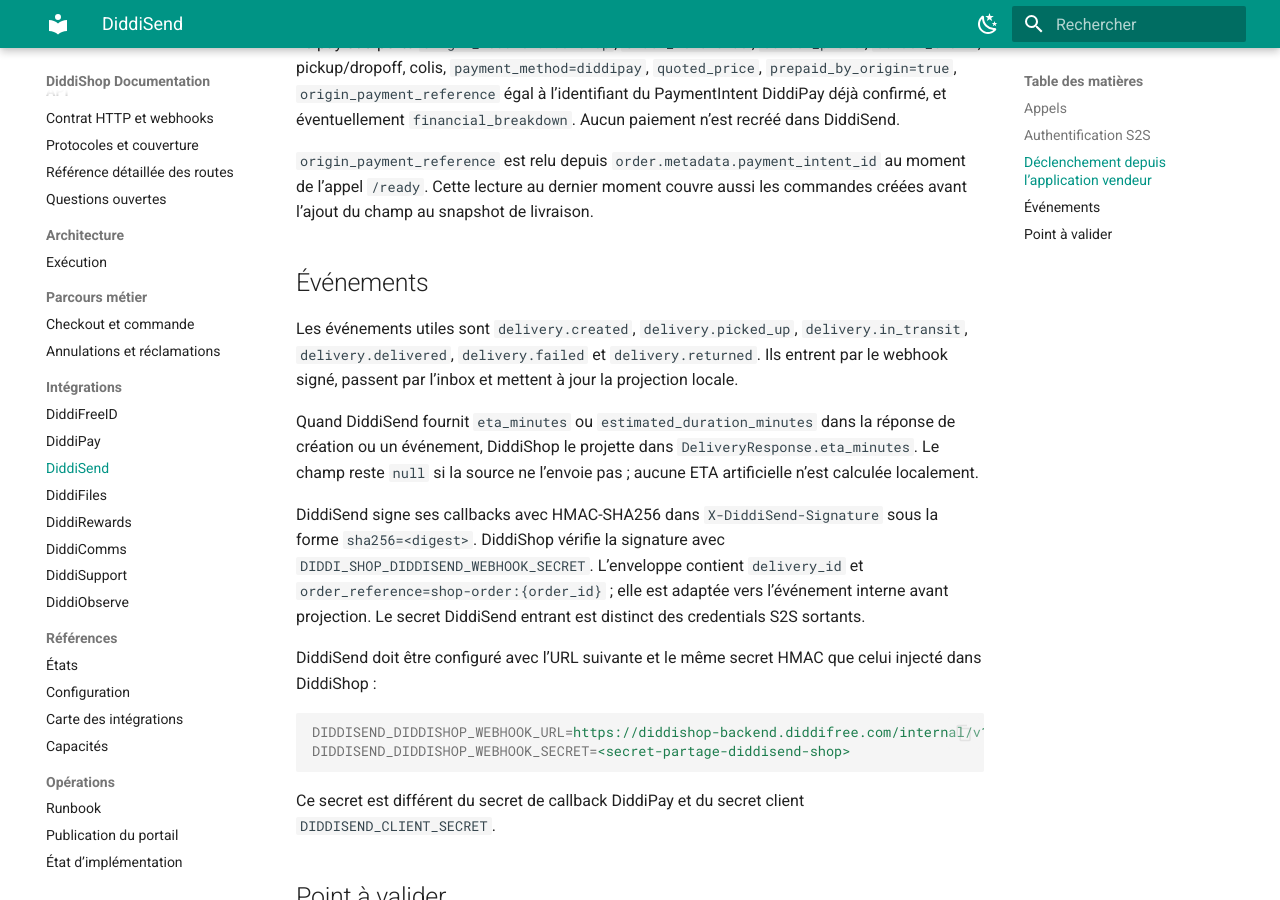
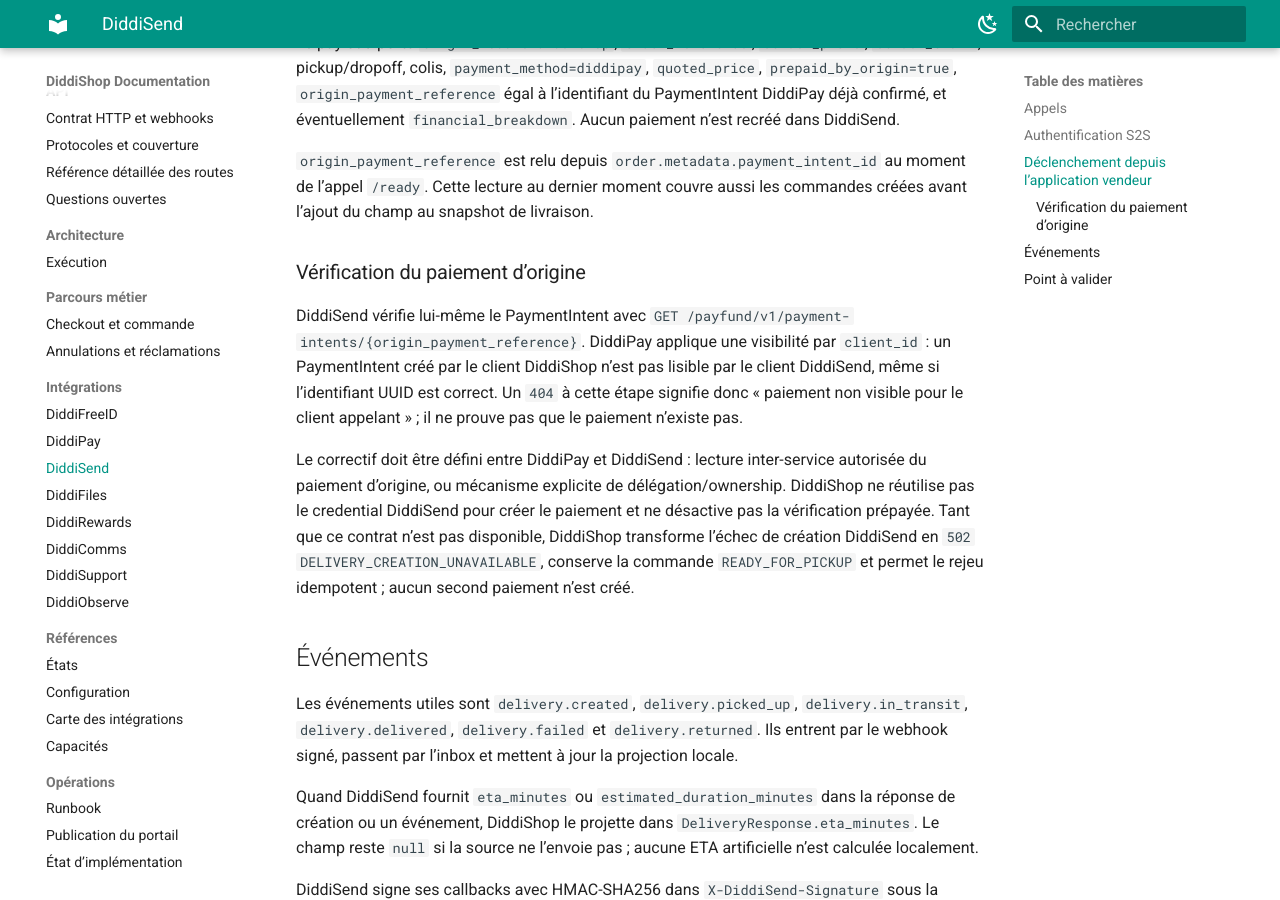
Before and after one commit to DIDDI-FREE/diddi-shop-backend-staging, an MkDocs documentation site: the page built from docs/integrations/diddisend.md, in a window 1280 px wide and 900 px high, scrolled down 1877 px. Built offline with MkDocs 1.6.1 and Material for MkDocs 9.7.7, drawn with Linux system fonts in a browser that asks for light colours.

Commit message:
fix(delivery): expose DiddiSend creation failures

```diff
--- a/docs/integrations/diddisend.md
+++ b/docs/integrations/diddisend.md
@@ -90,6 +90,23 @@ PaymentIntent DiddiPay déjà confirmé, et éventuellement
 au moment de l’appel `/ready`. Cette lecture au dernier moment couvre aussi
 les commandes créées avant l’ajout du champ au snapshot de livraison.
 
+### Vérification du paiement d’origine
+
+DiddiSend vérifie lui-même le PaymentIntent avec `GET
+/payfund/v1/payment-intents/{origin_payment_reference}`. DiddiPay applique une
+visibilité par `client_id` : un PaymentIntent créé par le client DiddiShop n’est
+pas lisible par le client DiddiSend, même si l’identifiant UUID est correct.
+Un `404` à cette étape signifie donc « paiement non visible pour le client
+appelant » ; il ne prouve pas que le paiement n’existe pas.
+
+Le correctif doit être défini entre DiddiPay et DiddiSend : lecture inter-service
+autorisée du paiement d’origine, ou mécanisme explicite de délégation/ownership.
+DiddiShop ne réutilise pas le credential DiddiSend pour créer le paiement et ne
+désactive pas la vérification prépayée. Tant que ce contrat n’est pas disponible,
+DiddiShop transforme l’échec de création DiddiSend en `502
+DELIVERY_CREATION_UNAVAILABLE`, conserve la commande `READY_FOR_PICKUP` et
+permet le rejeu idempotent ; aucun second paiement n’est créé.
+
 ## Événements
 
 Les événements utiles sont `delivery.created`, `delivery.picked_up`,
```
Also changed, not shown: docs/CONTRACTS-TO-VALIDATE.md (+12 -0 lines), docs/IMPLEMENTATION-STATUS.md (+16 -2 lines), docs/decisions/DECISIONS.md (+33 -0 lines), tasks/PHASE-S24-X-IMPLEMENTATION-2026-11-27.md (added, +21 -0 lines), tasks/PHASE-S24-X-PLAN-2026-11-27.md (added, +19 -0 lines), tasks/todo.md (+1 -0 lines), 3 other files.
